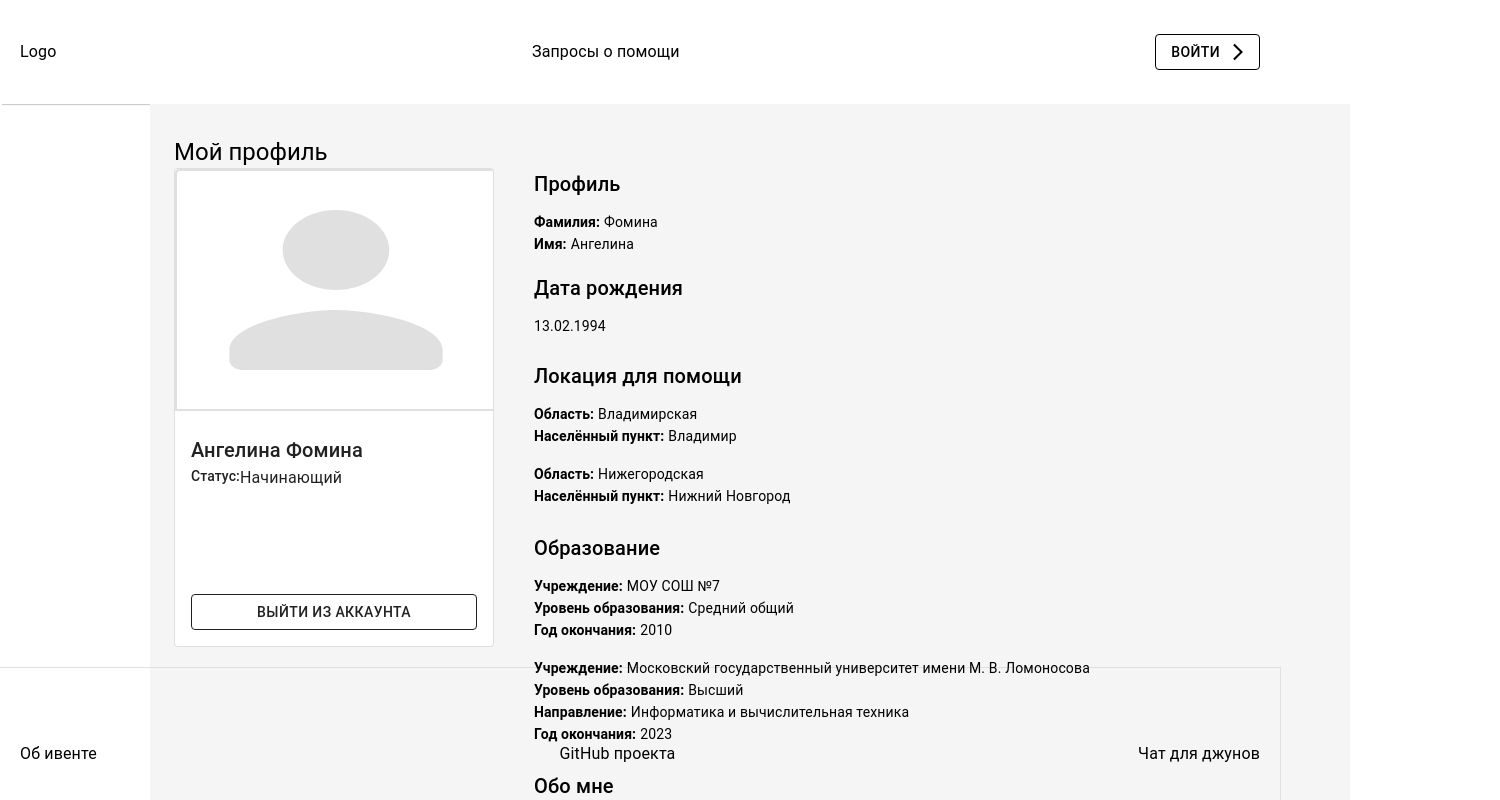
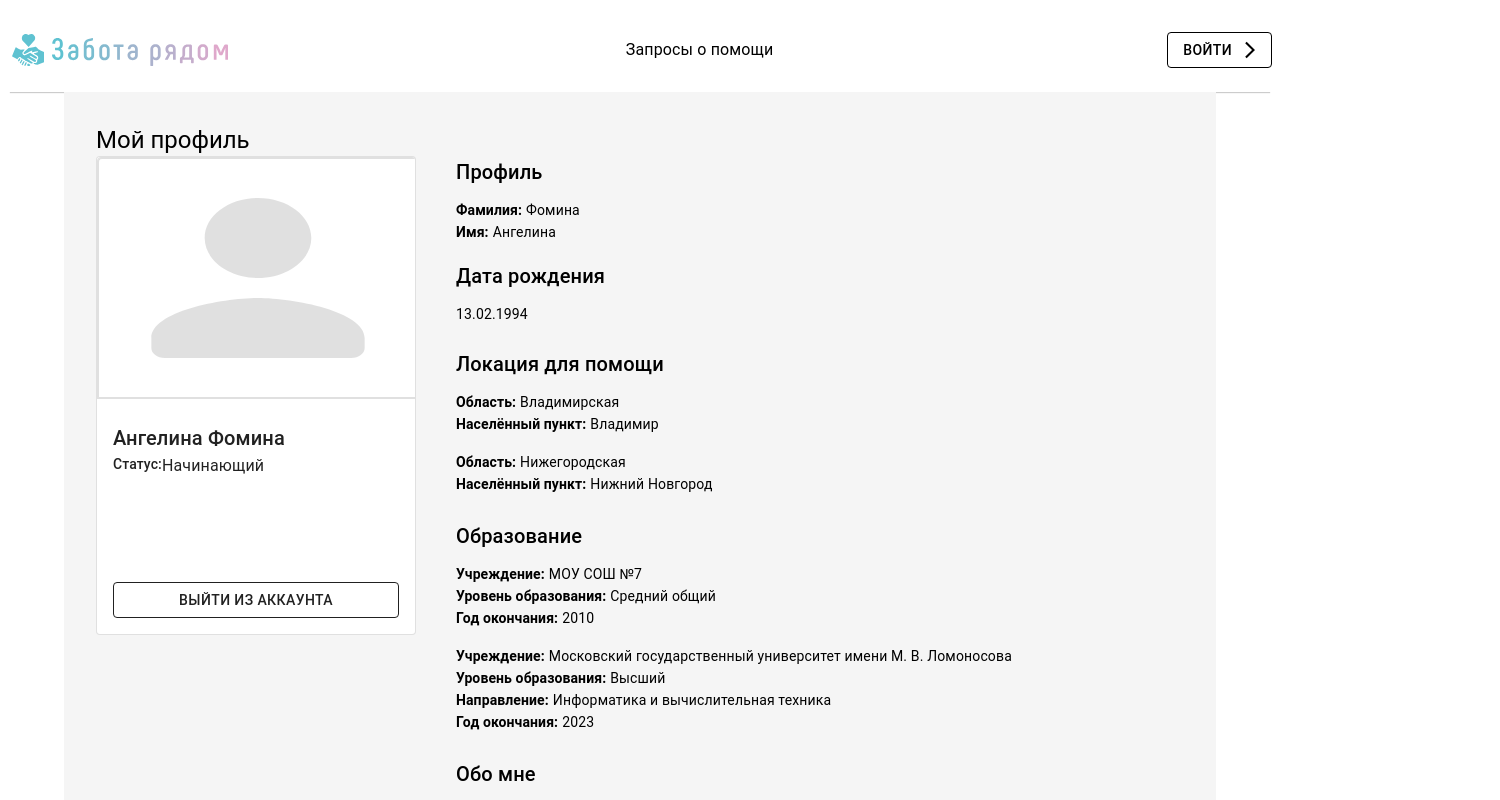
Before and after one commit to react-hackaton/react-event-oct2024, a React (Vite) app: page / in a window 1280 px wide. Shown: the top 800 px of the page, 1500 px wide, since content can reach past the window. Built offline with nearby package versions, Linux system fonts and the light colour scheme.

Commit message:
fix layout

```diff
--- a/src/App.jsx
+++ b/src/App.jsx
@@ -7,7 +7,6 @@ import ProfilePage from "./pages/profile";
 function App() {
   return (
     <Layout>
-
       <ProfilePage />
     </Layout>
   );
--- a/src/components/Layout/components/Footer.jsx
+++ b/src/components/Layout/components/Footer.jsx
@@ -8,19 +8,16 @@ export default function Footer() {
       display="flex"
       alignItems="center"
       justifyContent="center"
-      height={152}
-      padding="10px"
+      width="100%"
       sx={{
-        boxShadow: "0px 0px 0px 1px rgba(224, 224, 224, 1)",
+        height: "152px"
       }}
     >
       <Box
         display="flex"
         alignItems="center"
         justifyContent="space-between"
-        height={64}
-        width={1500}
-        padding="10px"
+        width="100%"
       >
         <Typography>Об ивенте </Typography>
         <Typography>GitHub проекта</Typography>
--- a/src/components/Layout/components/Header.jsx
+++ b/src/components/Layout/components/Header.jsx
@@ -1,30 +1,28 @@
-import React from "react";
-
 import ArrowForwardIosIcon from "@mui/icons-material/ArrowForwardIos";
 import { Box, Button, Typography } from "@mui/material";
+import HeaderImg from "../../../assets/_IconButton_.svg";
 
-export function Header() {
+function Header() {
   return (
     <Box
       display="flex"
       alignItems="center"
       justifyContent="center"
-      height={84}
-      padding="10px"
       sx={{
         boxShadow: "0px 3px 1px -2px rgba(0, 0, 0, 0.2)",
+        height: "84px"
       }}
     >
       <Box
         display="flex"
         alignItems="center"
         justifyContent="space-between"
-        height={64}
-        width={1500}
-        padding="10px"
+        width="100%"
       >
-        {/* <Logo /> */}
-        <Typography>Logo</Typography>
+        <img src={HeaderImg}
+             alt="header image"
+             loading="lazy" />
+
         <Typography>Запросы о помощи</Typography>
         <Button
           variant="outlined"
@@ -37,3 +35,5 @@ export function Header() {
     </Box>
   );
 }
+
+export default Header;
--- a/src/components/Layout/index.jsx
+++ b/src/components/Layout/index.jsx
@@ -1,23 +1,17 @@
-import React from "react";
-
-import { Box } from "@mui/material";
-
+import { Container, Box } from "@mui/material";
 import Footer from "./components/Footer";
-import { Header } from "./components/Header";
+import Header from "./components/Header";
 
 export function Layout({ children }) {
   return (
-    <Box sx={{ width: "100vw", height: "100vh" }}>
+    <Box width="1400px"
+         maxWidth="100%" sx={{ margin: "0 auto" }}>
       <Header />
-      <Box
-        sx={{
-          height: "calc(100vh - 236px)",
-          width: 1500,
-        }}
-      >
+      <Container width="1400px">
         {children}
-      </Box>
+      </Container>
       <Footer />
     </Box>
-  );
+  )
+    ;
 }
--- a/src/global.css
+++ b/src/global.css
@@ -4,11 +4,3 @@
   line-height: 1.5;
   font-weight: 400;
 }
-
-body {
-  margin: 0;
-  display: flex;
-  place-items: center;
-  min-width: 320px;
-  min-height: 100vh;
-}
--- a/src/pages/profile/index.jsx
+++ b/src/pages/profile/index.jsx
@@ -4,7 +4,7 @@ import Personaldata from "../../components/Personaldata.jsx";
 
 const ProfilePage = () => {
   return (
-    <Container sx={{ backgroundColor: "#F5F5F5", padding: 4 }}>
+    <Box sx={{ backgroundColor: "#F5F5F5", padding: 4 }}>
       <Typography variant="h5">Мой профиль</Typography>
 
       <Box display="flex" justifyContent="between" alignItems="start" sx={{ gap: 2 }}>
@@ -15,7 +15,7 @@ const ProfilePage = () => {
           <Personaldata />
         </Box>
       </Box>
-    </Container>
+    </Box>
   );
 };
 
```
Also changed, not shown: src/assets/_IconButton_.png (added), src/assets/_IconButton_.svg (added).
